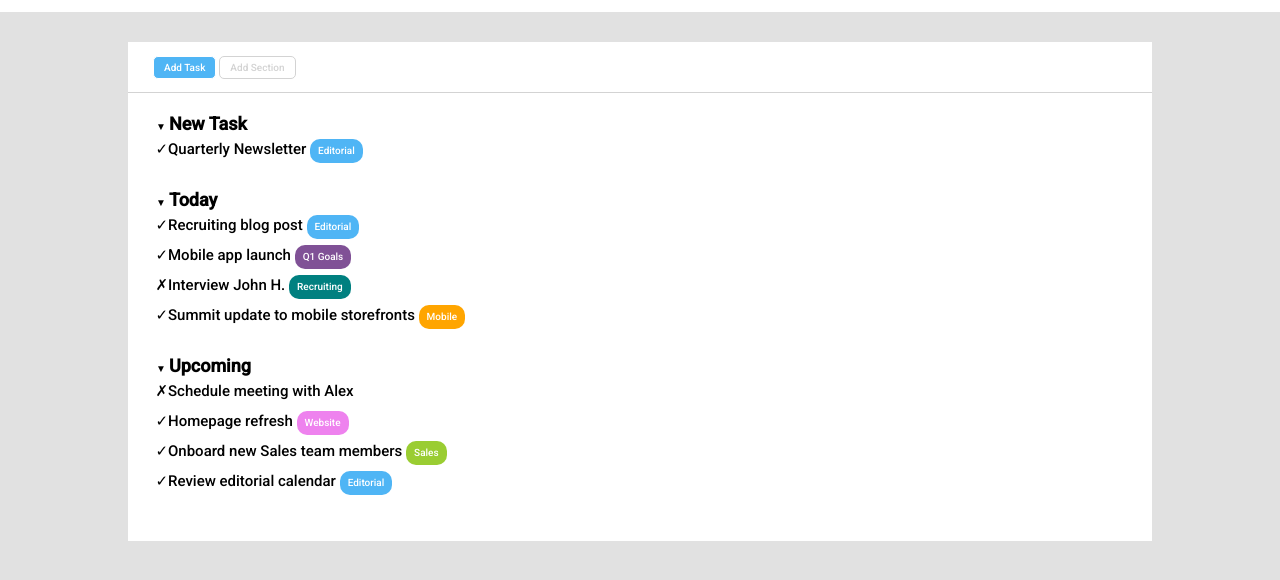
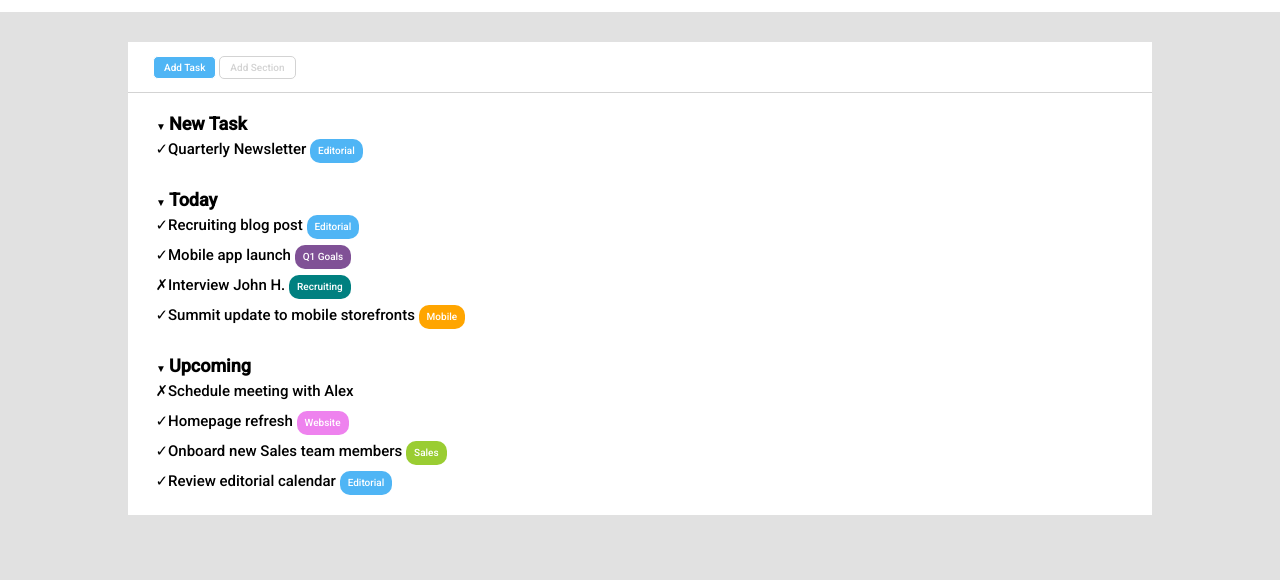
Before and after one commit to Micaela87/html-css-toboolist, a plain HTML site: page index.html in a window 1280 px wide. Shown: the part 68-648 px from the top of the page. Drawn offline with Linux system fonts and the light colour scheme.

Commit message:
style modificato

```diff
--- a/resources/css/style.css
+++ b/resources/css/style.css
@@ -28,7 +28,7 @@ header {
     background-color: white;
     width: 80%;
     margin: 30px auto;
-    height: 499px;
+    height: 473px;
 }
 
 /* regole generali section */
```
